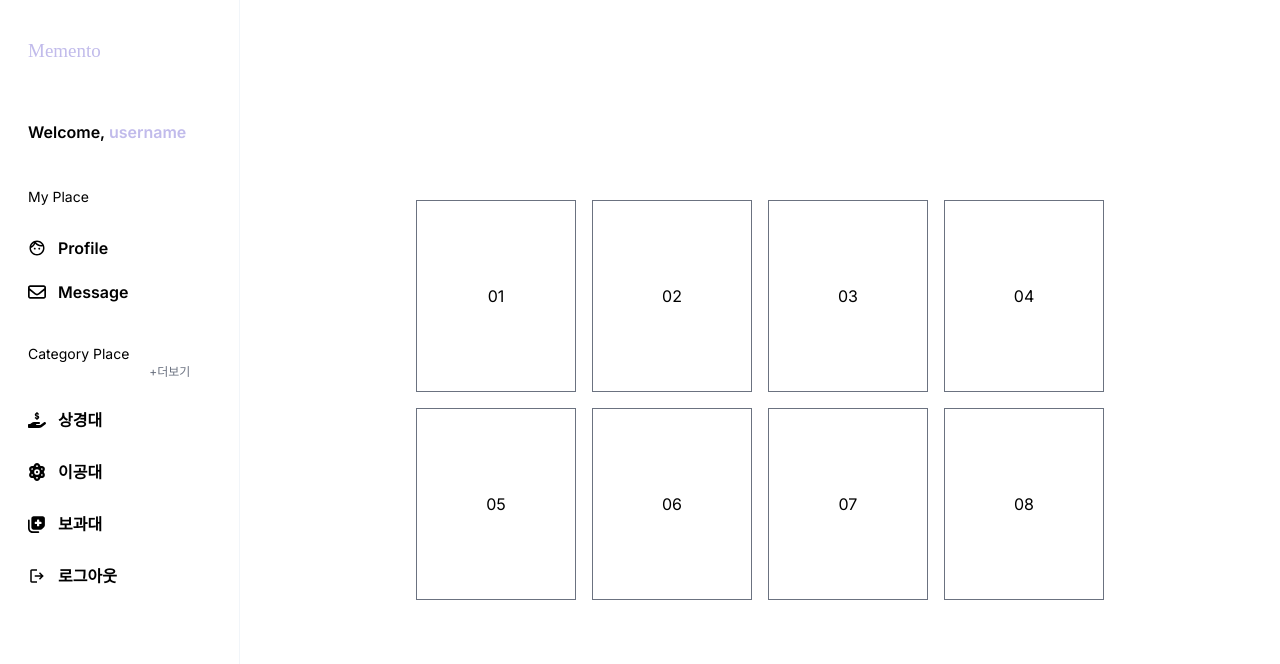
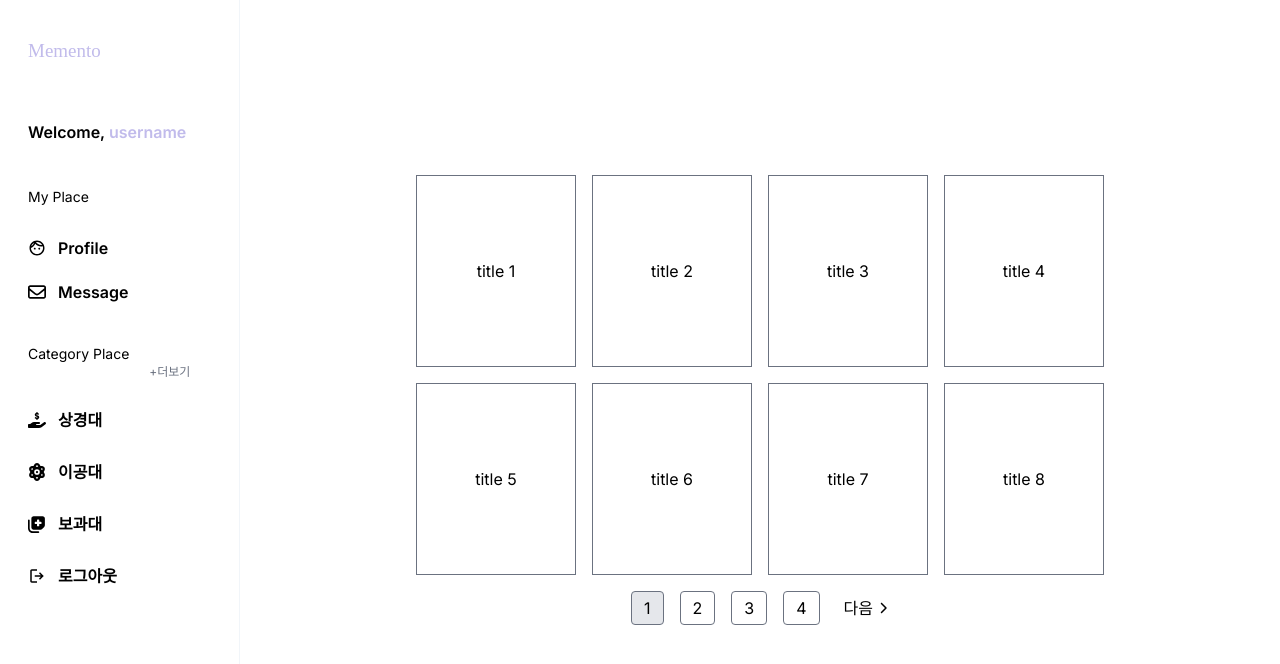
Before and after one commit to FiveIdiotss/front-end, a Next.js app: page /mentors in a window 1280 px wide. Shown: the top 664 px of the page. Built offline with nearby package versions, Linux system fonts and the light colour scheme.

Commit message:
mentors pagination

```diff
--- /dev/null
+++ b/src/app/(afterLogin)/_component/icon/chevronLeft.tsx
@@ -0,0 +1,8 @@
+export default function FaChevronLeft() {
+    return (
+        <svg xmlns="http://www.w3.org/2000/svg" viewBox="0 0 320 512" className="mr-1 h-3 w-3 border border-none">
+            <path d="M0 0h24v24H0V0z" fill="none" />
+            <path d="M9.4 233.4c-12.5 12.5-12.5 32.8 0 45.3l192 192c12.5 12.5 32.8 12.5 45.3 0s12.5-32.8 0-45.3L77.3 256 246.6 86.6c12.5-12.5 12.5-32.8 0-45.3s-32.8-12.5-45.3 0l-192 192z" />
+        </svg>
+    );
+}
--- /dev/null
+++ b/src/app/(afterLogin)/_component/icon/chevronRight.tsx
@@ -0,0 +1,8 @@
+export default function FaChevronRight() {
+    return (
+        <svg xmlns="http://www.w3.org/2000/svg" viewBox="0 0 320 512" className=" ml-1 h-3 w-3 border border-none">
+            <path d="M0 0h24v24H0V0z" fill="none" />
+            <path d="M310.6 233.4c12.5 12.5 12.5 32.8 0 45.3l-192 192c-12.5 12.5-32.8 12.5-45.3 0s-12.5-32.8 0-45.3L242.7 256 73.4 86.6c-12.5-12.5-12.5-32.8 0-45.3s32.8-12.5 45.3 0l192 192z" />
+        </svg>
+    );
+}
--- a/src/app/(afterLogin)/home/_component/MentoPosts.tsx
+++ b/src/app/(afterLogin)/home/_component/MentoPosts.tsx
@@ -50,7 +50,7 @@ function MentoPosts() {
     return (
         <>
             <div className="flex w-full flex-col ">
-                <Link className="mb-3 flex w-fit flex-row pl-6 pt-12 " href="/home">
+                <Link className="mb-3 flex w-fit flex-row pl-6 pt-12 " href="/mentors">
                     <span className="text-2xl font-semibold">멘토들의 지식 공유</span>
                     <Image src={nextImage} alt="mentee" />
                 </Link>
--- a/src/app/(afterLogin)/mentors/page.tsx
+++ b/src/app/(afterLogin)/mentors/page.tsx
@@ -1,3 +1,9 @@
+'use client';
+
+import React, { useState } from 'react';
+import FaChevronRight from '../_component/icon/chevronRight';
+import FaChevronLeft from '../_component/icon/chevronLeft';
+
 const mentorPosts = [
     'title 1',
     'title 2',
@@ -15,36 +21,92 @@ const mentorPosts = [
     'title 14',
     'title 15',
     'title 16',
-]; //하드코딩 된 멘토 글
+    'title 17',
+    'title 18',
+    'title 19',
+    'title 20',
+    'title 21',
+    'title 22',
+    'title 23',
+    'title 24',
+    'title 25',
+    'title 26',
+    'title 27',
+    'title 28',
+    'title 29',
+    'title 30',
+    'title 31',
+    'title 32',
+];
 
 export default function MentorsDetail() {
+    const [currentPage, setCurrentPage] = useState(1);
+    const itemsPerPage = 8; // 페이지당 표시할 아이템 수
+    const totalPages = Math.ceil(mentorPosts.length / itemsPerPage);
+
+    // 현재 페이지에 따라 보여줄 아이템 계산
+    const indexOfLastItem = currentPage * itemsPerPage;
+    const indexOfFirstItem = indexOfLastItem - itemsPerPage;
+    const currentItems = mentorPosts.slice(indexOfFirstItem, indexOfLastItem);
+
+    // 페이지 변경 핸들러
+    const paginate = (pageNumber: number) => {
+        // 페이지 범위를 벗어나지 않도록 처리
+        if (pageNumber >= 1 && pageNumber <= totalPages) {
+            setCurrentPage(pageNumber);
+        }
+    };
+
     return (
-        <div className="flex h-screen items-center justify-center">
-            <div>
-                <div className="grid gap-4 sm:grid-cols-2 md:grid-cols-3 lg:grid-cols-4">
-                    <div className="flex h-48 w-40 items-center justify-center border border-solid border-gray-500 p-4 transition duration-300 hover:bg-gray-200">
-                        01
+        <div className="flex h-screen flex-col items-center justify-center">
+            <div className="grid gap-4 sm:grid-cols-2 md:grid-cols-3 lg:grid-cols-4">
+                {currentItems.map((post, index) => (
+                    <div
+                        key={index}
+                        className="flex h-48 w-40 items-center justify-center border border-solid border-gray-500 p-4 transition duration-300 hover:bg-gray-200"
+                    >
+                        {post}
                     </div>
-                    <div className="flex h-48 w-40 items-center justify-center border border-solid border-gray-500 p-4 transition duration-300 hover:bg-gray-200">
-                        02
+                ))}
+            </div>
+            <div className="mt-4">
+                <div className="flex items-center justify-center ">
+                    {/* 이전 페이지로 이동하는 버튼 (첫 번째 페이지에서는 숨김) */}
+                    <div className="mr-2">
+                        {currentPage > 1 && (
+                            <button
+                                onClick={() => paginate(currentPage - 1)}
+                                className="flex items-center rounded px-3 py-1"
+                            >
+                                <FaChevronLeft />
+                                <span className="hover:underline">이전</span>
+                            </button>
+                        )}
                     </div>
-                    <div className="flex h-48 w-40 items-center justify-center border border-solid border-gray-500 p-4 transition duration-300 hover:bg-gray-200">
-                        03
+                    {/* Pagination 버튼들 */}
+                    <div className="flex gap-2">
+                        {Array.from({ length: totalPages }, (_, i) => i + 1).map((pageNumber) => (
+                            <button
+                                key={pageNumber}
+                                onClick={() => paginate(pageNumber)}
+                                className={`mx-1 rounded border border-gray-500 px-3 py-1 hover:bg-gray-200 ${
+                                    currentPage === pageNumber ? 'bg-gray-200' : ''
+                                }`}
+                            >
+                                {pageNumber}
+                            </button>
+                        ))}
                     </div>
-                    <div className="flex h-48 w-40 items-center justify-center border border-solid border-gray-500 p-4 transition duration-300 hover:bg-gray-200">
-                        04
-                    </div>
-                    <div className="flex h-48 w-40 items-center justify-center border border-solid border-gray-500 p-4 transition duration-300 hover:bg-gray-200">
-                        05
-                    </div>
-                    <div className="flex h-48 w-40 items-center justify-center border border-solid border-gray-500 p-4 transition duration-300 hover:bg-gray-200">
-                        06
-                    </div>
-                    <div className="flex h-48 w-40 items-center justify-center border border-solid border-gray-500 p-4 transition duration-300 hover:bg-gray-200">
-                        07
-                    </div>
-                    <div className="flex h-48 w-40 items-center justify-center border border-solid border-gray-500 p-4 transition duration-300 hover:bg-gray-200">
-                        08
+                    {/* 다음 페이지로 이동하는 버튼 */}
+                    <div className="ml-2">
+                        <button
+                            onClick={() => paginate(currentPage + 1)}
+                            disabled={currentPage === totalPages}
+                            className="flex items-center rounded  px-3 py-1"
+                        >
+                            <span className="hover:underline">다음</span>
+                            <FaChevronRight />
+                        </button>
                     </div>
                 </div>
             </div>
```
